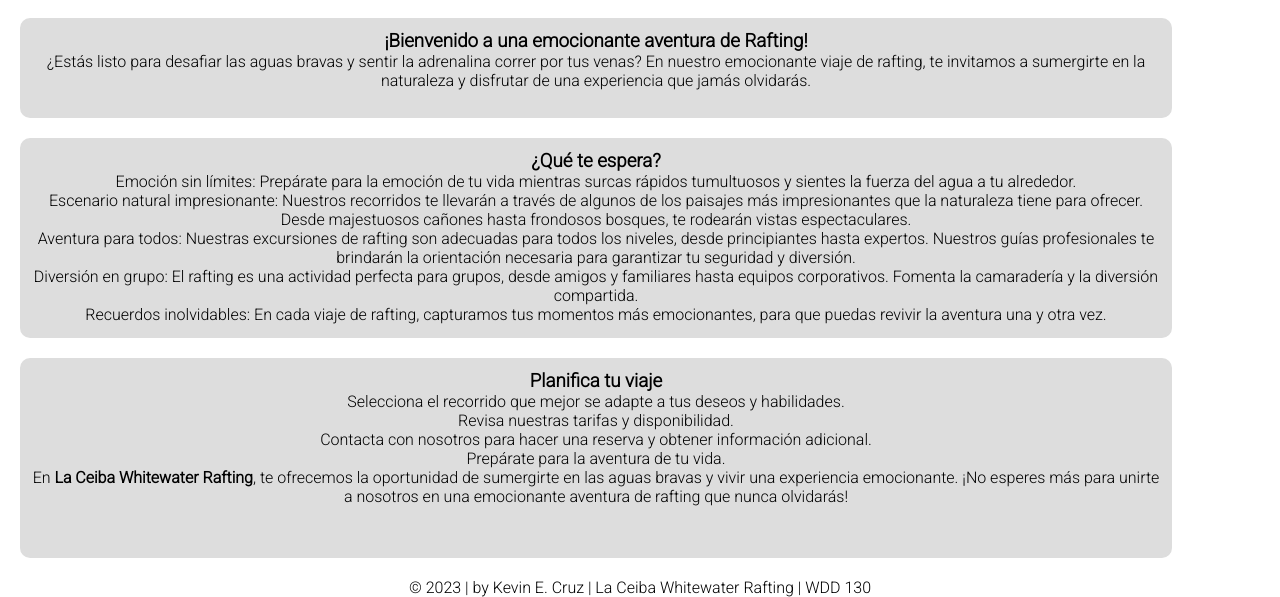
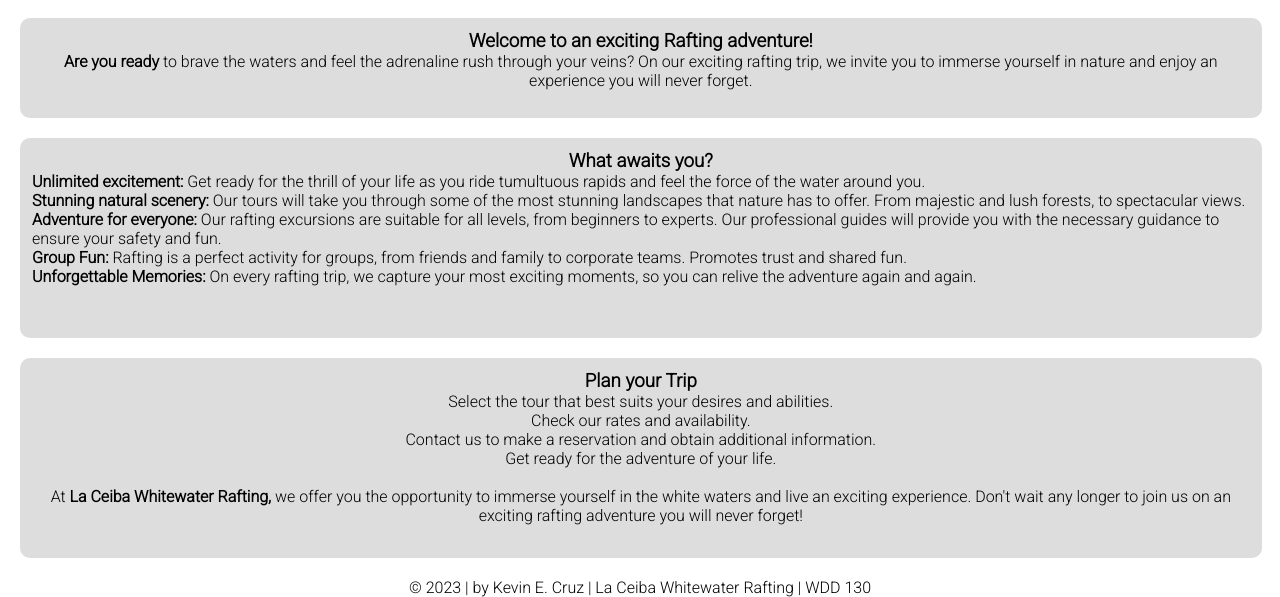
Before and after one commit to kecc00/wdd-130, a plain HTML site: page wwr/site-plan-rafting.html in a window 1280 px wide. Shown: the part 656-1253 px from the top of the page. Drawn offline with Linux system fonts and the light colour scheme.

Commit message:
NEW UPDATE

```diff
--- a/wwr/site-plan-rafting.html
+++ b/wwr/site-plan-rafting.html
@@ -39,43 +39,46 @@
         </div>
     </div>
 
+    <!--Text Boxes-->
     <div class="box1">
-        <h3>¡Bienvenido a una emocionante aventura de Rafting!</h3>
-        <p>¿Estás listo para desafiar las aguas bravas y sentir la adrenalina correr por tus venas? En nuestro
-            emocionante viaje de rafting, te invitamos a sumergirte en la naturaleza y disfrutar de una experiencia que
-            jamás olvidarás.</p>
+        <h3>Welcome to an exciting Rafting adventure!</h3>
+        <p><strong>Are you ready</strong> to brave the waters and feel the adrenaline rush through your veins? On our
+            exciting rafting trip, we invite you to immerse yourself in nature and enjoy an experience you will never
+            forget.</p>
     </div>
 
     <div class="box2">
-        <h3>¿Qué te espera?</h3>
+        <h3 class="h3-box2">What awaits you?</h3>
         <ul>
-            <li>Emoción sin límites: Prepárate para la emoción de tu vida mientras surcas rápidos tumultuosos y sientes
-                la fuerza del agua a tu alrededor.</li>
-            <li>Escenario natural impresionante: Nuestros recorridos te llevarán a través de algunos de los paisajes más
-                impresionantes que la naturaleza tiene para ofrecer. Desde majestuosos cañones hasta frondosos bosques,
-                te rodearán vistas espectaculares.</li>
-            <li>Aventura para todos: Nuestras excursiones de rafting son adecuadas para todos los niveles, desde
-                principiantes hasta expertos. Nuestros guías profesionales te brindarán la orientación necesaria para
-                garantizar tu seguridad y diversión.</li>
-            <li>Diversión en grupo: El rafting es una actividad perfecta para grupos, desde amigos y familiares hasta
-                equipos corporativos. Fomenta la camaradería y la diversión compartida.</li>
-            <li>Recuerdos inolvidables: En cada viaje de rafting, capturamos tus momentos más emocionantes, para que
-                puedas revivir la aventura una y otra vez.</li>
+            <li><strong>Unlimited excitement:</strong> Get ready for the thrill of your life as you ride tumultuous
+                rapids and feel the
+                force of the water around you.</li>
+            <li><strong>Stunning natural scenery:</strong> Our tours will take you through some of the most stunning
+                landscapes that
+                nature has to offer. From majestic and lush forests, to spectacular views.</li>
+            <li><strong>Adventure for everyone:</strong> Our rafting excursions are suitable for all levels, from
+                beginners to experts.
+                Our professional guides will provide you with the necessary guidance to ensure your safety and fun.</li>
+            <li><strong>Group Fun:</strong> Rafting is a perfect activity for groups, from friends and family to
+                corporate teams.
+                Promotes trust and shared fun.</li>
+            <li><strong>Unforgettable Memories:</strong> On every rafting trip, we capture your most exciting moments,
+                so you can relive
+                the adventure again and again.</li>
         </ul>
     </div>
 
     <div class="box3">
-        <h3>Planifica tu viaje</h3>
+        <h3 class="h3-box">Plan your Trip</h3>
         <ul>
-            <li>Selecciona el recorrido que mejor se adapte a tus deseos y habilidades.</li>
-            <li>Revisa nuestras tarifas y disponibilidad.</li>
-            <li>Contacta con nosotros para hacer una reserva y obtener información adicional.</li>
-            <li>Prepárate para la aventura de tu vida.</li>
-        </ul>
-
-        <p>En <strong>La Ceiba Whitewater Rafting</strong>, te ofrecemos la oportunidad de sumergirte en las aguas
-            bravas y vivir una experiencia emocionante. ¡No esperes más para unirte a nosotros en una emocionante
-            aventura de rafting que nunca olvidarás!</p>
+            <li>Select the tour that best suits your desires and abilities.</li>
+            <li>Check our rates and availability.</li>
+            <li>Contact us to make a reservation and obtain additional information.</li>
+            <li>Get ready for the adventure of your life.</li>
+        </ul> <br>
+        <p>At <strong>La Ceiba Whitewater Rafting,</strong> we offer you the opportunity to immerse yourself in the
+            white waters and live an exciting experience. Don't wait any longer to join us on an exciting rafting
+            adventure you will never forget!</p>
     </div>
 
     <footer>
--- a/wwr/styles/rafting.css
+++ b/wwr/styles/rafting.css
@@ -26,12 +26,12 @@ body {
     margin: 0;
 }
 
-h1 {
+h1,
+h2 {
     font-family: var(--heading-font);
     color: var(--primary-color);
     text-align: center;
 }
-
 
 header {
     background-color: #f70759
@@ -56,6 +56,27 @@ nav a:hover {
     color: var(--nav-hover-link-color);
 }
 
+/*Brief*/
+.brief {
+    width: 95%;
+    height: 240px;
+    background-color: #ddd;
+    border: 2px solid #ddd;
+    border-radius: 10px;
+    margin: 20px;
+    padding: 10px;
+    text-align: center;
+    color: #000;
+    font-size: 16px;
+    font-family: var(--paragraph-font): 'Roboto', serif;
+    font-size: 20px;
+}
+
+p {
+    font-family: 'Roboto', sans-serif;
+    font-size: 18px;
+}
+
 /* Card styles */
 .card {
     background-color: #fff;
@@ -67,7 +88,7 @@ nav a:hover {
     text-align: center;
     transition: transform 0.3s ease-in-out;
     position: absolute;
-    top: 724px;
+    top: 995px;
     left: 5%;
 }
 
@@ -95,7 +116,7 @@ nav a:hover {
     text-align: center;
     transition: transform 0.3s ease-in-out;
     position: absolute;
-    top: 724px;
+    top: 995px;
     left: 35%;
 }
 
@@ -123,7 +144,7 @@ nav a:hover {
     text-align: center;
     transition: transform 0.3s ease-in-out;
     position: absolute;
-    top: 724px;
+    top: 995px;
     left: 65%;
 }
 
@@ -249,3 +270,11 @@ input[type="submit"] {
 input[type="submit"]:hover {
     background-color: #0056b3;
 }
+
+.foo {
+    text-align: center;
+    justify-content: center;
+    margin-top: 100px;
+    width: 100%;
+    height: 100px;
+}
--- a/wwr/styles/site-plan-rafting.css
+++ b/wwr/styles/site-plan-rafting.css
@@ -117,33 +117,8 @@ video {
 
 /*Boxes*/
 .box1 {
-    width: 90%;
-    /* Ancho deseado de la caja */
+    width: 97%;
     height: 100px;
-    /* Alto deseado de la caja */
-    background-color: #ddd;
-    /* Color de fondo de la caja */
-    border: 2px solid #ddd;
-    /* Borde con color */
-    border-radius: 10px;
-    /* Borde redondeado */
-    margin: 20px;
-    /* Margen exterior para la posición */
-    padding: 10px;
-    /* Relleno interno para el contenido */
-    text-align: center;
-    /* Alineación del contenido al centro */
-    color: #000;
-    /* Color del texto dentro de la caja */
-    font-size: 16px;
-    /* Tamaño de fuente del texto */
-    font-family: 'Roboto', sans-serif;
-    /* Fuente del texto */
-}
-
-.box2 {
-    width: 90%;
-    height: 200px;
     background-color: #ddd;
     border: 2px solid #ddd;
     border-radius: 10px;
@@ -155,13 +130,32 @@ video {
     font-family: 'Roboto', sans-serif;
 }
 
+.box2 {
+    width: 97%;
+    height: 200px;
+    background-color: #ddd;
+    border: 2px solid #ddd;
+    border-radius: 10px;
+    margin: 20px;
+    padding: 10px;
+    text-align: left;
+    color: #000;
+    font-size: 16px;
+    font-family: 'Roboto', sans-serif;
+}
+
+.h3-box2 {
+    text-align: center;
+}
+
+
 .box2 ul {
     list-style-type: none;
 
 }
 
 .box3 {
-    width: 90%;
+    width: 97%;
     height: 200px;
     background-color: #ddd;
     border: 2px solid #ddd;
```
Also changed, not shown: index.html (+6 -0 lines), quiz.html (+1 -2 lines), wwr/about.html (+14 -2 lines), wwr/contact.html (+2 -4 lines), styles/quiz.css (line endings or trailing spaces).
